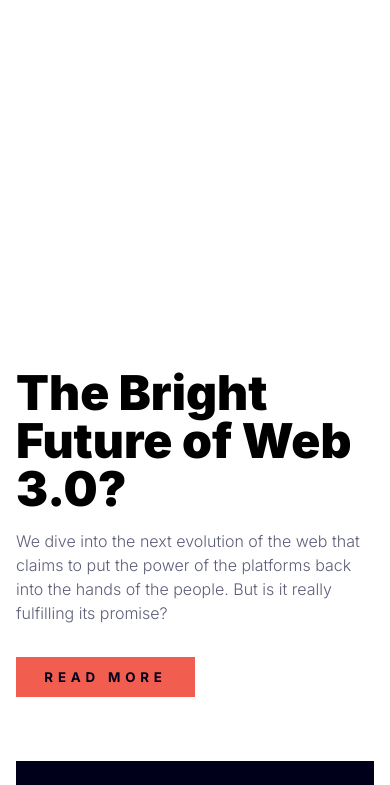
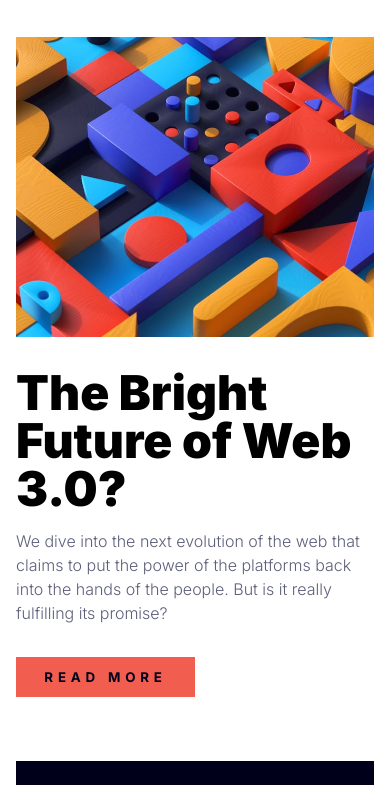
Before and after one commit to victoria-yamah/news-homepage, a plain HTML site: page index.html in a window 390 px wide. Shown: the part 59-844 px from the top of the page. Drawn offline with Linux system fonts and the light colour scheme; files whose address does not match are found by name.

Commit message:
Update styles.css

```diff
--- a/styles.css
+++ b/styles.css
@@ -52,7 +52,7 @@ nav ul li a{
 
 }
 .background-img{
-    background-image: url("./assets/images/image-web-3-desktop.jpg");
+    background-image: url("./images/image-web-3-desktop.jpg");
     background-size: cover;
     width:100%;
     height: 300px;
@@ -186,7 +186,7 @@ nav ul li a:hover,.box-content h4:hover{
         display: block;
     }
     .background-img{
-        background-image: url("./assets/images/image-web-3-mobile.jpg");
+        background-image: url("./images/image-web-3-mobile.jpg");
     }
     .container1{
         flex-direction: column;
```
